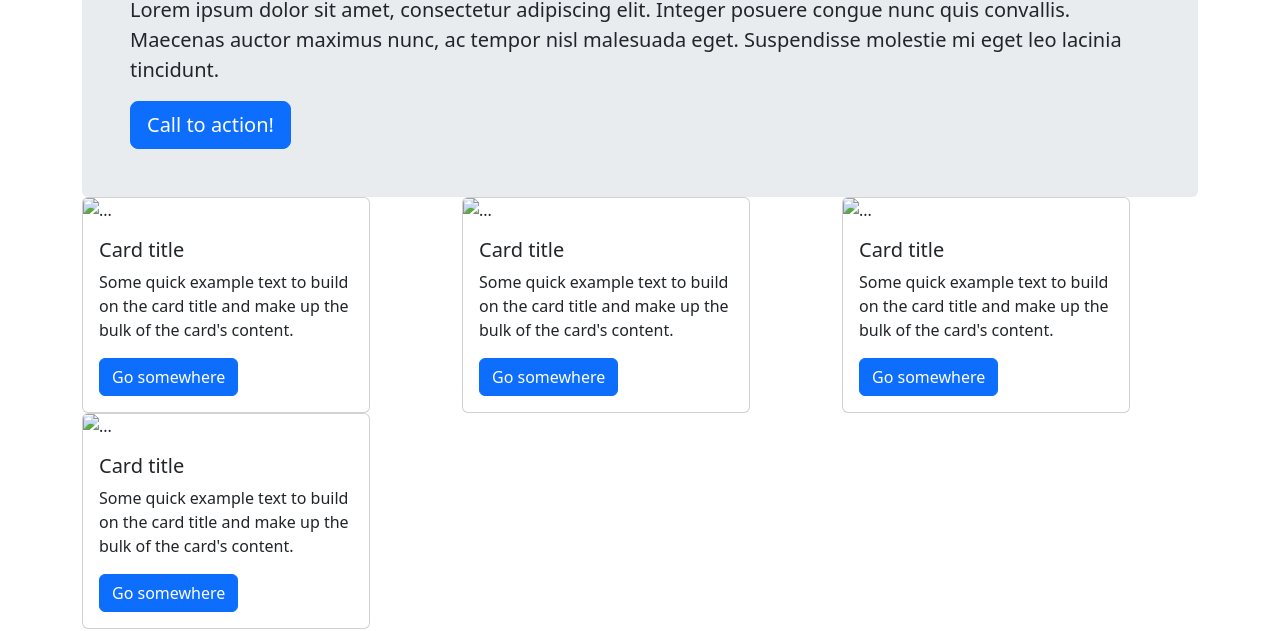
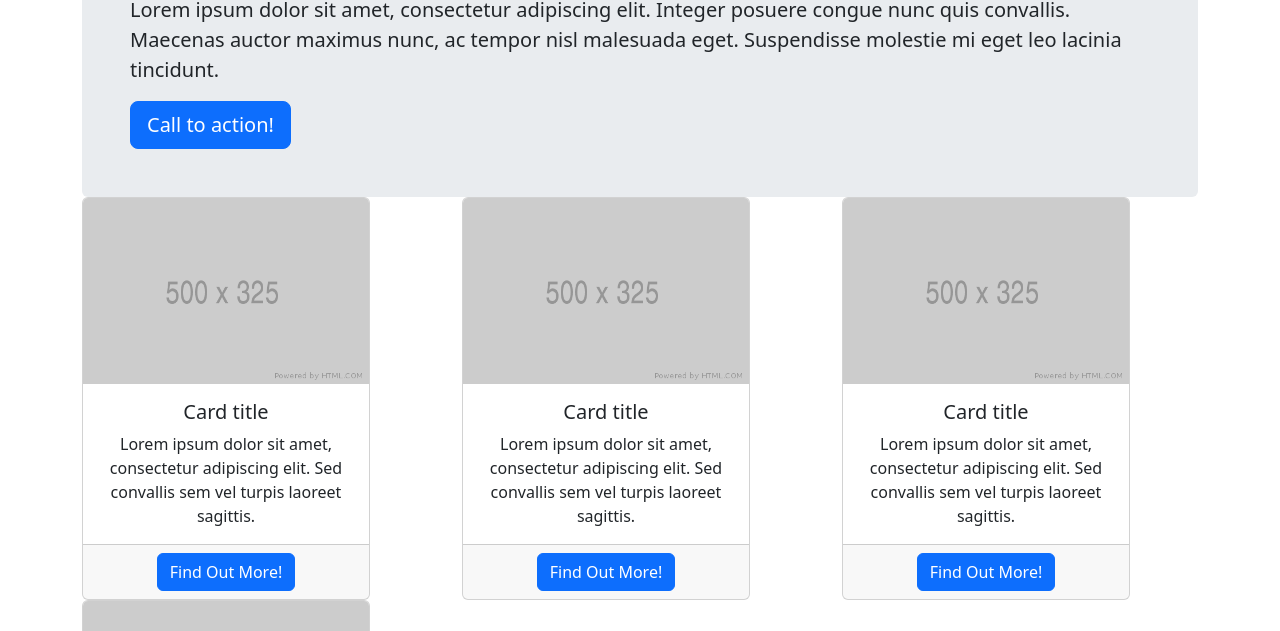
Before and after one commit to woachkatzl/first-bootstrap-project, a plain HTML site: page index.html in a window 1280 px wide. Shown: the part 181-812 px from the top of the page. Drawn offline with nearby package versions, Linux system fonts and the light colour scheme.

Commit message:
modified cards, added footer

```diff
--- a/index.html
+++ b/index.html
@@ -33,47 +33,61 @@
         <div class="row">
             <div class="col">
                 <div class="card" style="width: 18rem;">
-                    <img src="..." class="card-img-top" alt="...">
-                    <div class="card-body">
+                    <img src="assets/image.png" class="card-img-top" alt="Card image">
+                    <div class="card-body text-center">
                         <h5 class="card-title">Card title</h5>
-                        <p class="card-text">Some quick example text to build on the card title and make up the bulk of the card's content.</p>
-                        <a href="#" class="btn btn-primary">Go somewhere</a>
+                        <p class="card-text">Lorem ipsum dolor sit amet, consectetur adipiscing elit. Sed convallis sem vel turpis laoreet sagittis.</p>
+                    </div>
+                    <div class="card-footer d-flex justify-content-center">
+                        <a href="#" class="btn btn-primary">Find Out More!</a>
                     </div>
                 </div>
             </div>
             <div class="col">
                 <div class="card" style="width: 18rem;">
-                    <img src="..." class="card-img-top" alt="...">
-                    <div class="card-body">
+                    <img src="assets/image.png" class="card-img-top" alt="Card image">
+                    <div class="card-body text-center">
                         <h5 class="card-title">Card title</h5>
-                        <p class="card-text">Some quick example text to build on the card title and make up the bulk of the card's content.</p>
-                        <a href="#" class="btn btn-primary">Go somewhere</a>
+                        <p class="card-text">Lorem ipsum dolor sit amet, consectetur adipiscing elit. Sed convallis sem vel turpis laoreet sagittis.</p>
+                    </div>
+                    <div class="card-footer d-flex justify-content-center">
+                        <a href="#" class="btn btn-primary">Find Out More!</a>
                     </div>
                 </div>
             </div>
             <div class="col">
                 <div class="card" style="width: 18rem;">
-                    <img src="..." class="card-img-top" alt="...">
-                    <div class="card-body">
+                    <img src="assets/image.png" class="card-img-top" alt="Card image">
+                    <div class="card-body text-center">
                         <h5 class="card-title">Card title</h5>
-                        <p class="card-text">Some quick example text to build on the card title and make up the bulk of the card's content.</p>
-                        <a href="#" class="btn btn-primary">Go somewhere</a>
+                        <p class="card-text">Lorem ipsum dolor sit amet, consectetur adipiscing elit. Sed convallis sem vel turpis laoreet sagittis.</p>
+                    </div>
+                    <div class="card-footer d-flex justify-content-center">
+                        <a href="#" class="btn btn-primary">Find Out More!</a>
                     </div>
                 </div>
             </div>
             <div class="col">
                 <div class="card" style="width: 18rem;">
-                    <img src="..." class="card-img-top" alt="...">
-                    <div class="card-body">
+                    <img src="assets/image.png" class="card-img-top" alt="Card image">
+                    <div class="card-body text-center">
                         <h5 class="card-title">Card title</h5>
-                        <p class="card-text">Some quick example text to build on the card title and make up the bulk of the card's content.</p>
-                        <a href="#" class="btn btn-primary">Go somewhere</a>
+                        <p class="card-text">Lorem ipsum dolor sit amet, consectetur adipiscing elit. Sed convallis sem vel turpis laoreet sagittis.</p>
+                    </div>
+                    <div class="card-footer d-flex justify-content-center">
+                        <a href="#" class="btn btn-primary">Find Out More!</a>
                     </div>
                 </div>
             </div>
         </div>
     </main>
 
+    <footer class="p-4 text-bg-dark">
+        <div class="container">
+            <p class="text-center lh-lg">Copyright &copy; Your Website 2019</p>
+        </div>
+    </footer>
+
     <script src="https://cdn.jsdelivr.net/npm/@popperjs/core@2.11.7/dist/umd/popper.min.js" integrity="sha384-zYPOMqeu1DAVkHiLqWBUTcbYfZ8osu1Nd6Z89ify25QV9guujx43ITvfi12/QExE" crossorigin="anonymous"></script>
     <script src="https://cdn.jsdelivr.net/npm/bootstrap@5.3.0-alpha3/dist/js/bootstrap.min.js" integrity="sha384-Y4oOpwW3duJdCWv5ly8SCFYWqFDsfob/3GkgExXKV4idmbt98QcxXYs9UoXAB7BZ" crossorigin="anonymous"></script>
 </body>
```
Also changed, not shown: assets/image.png (added).
